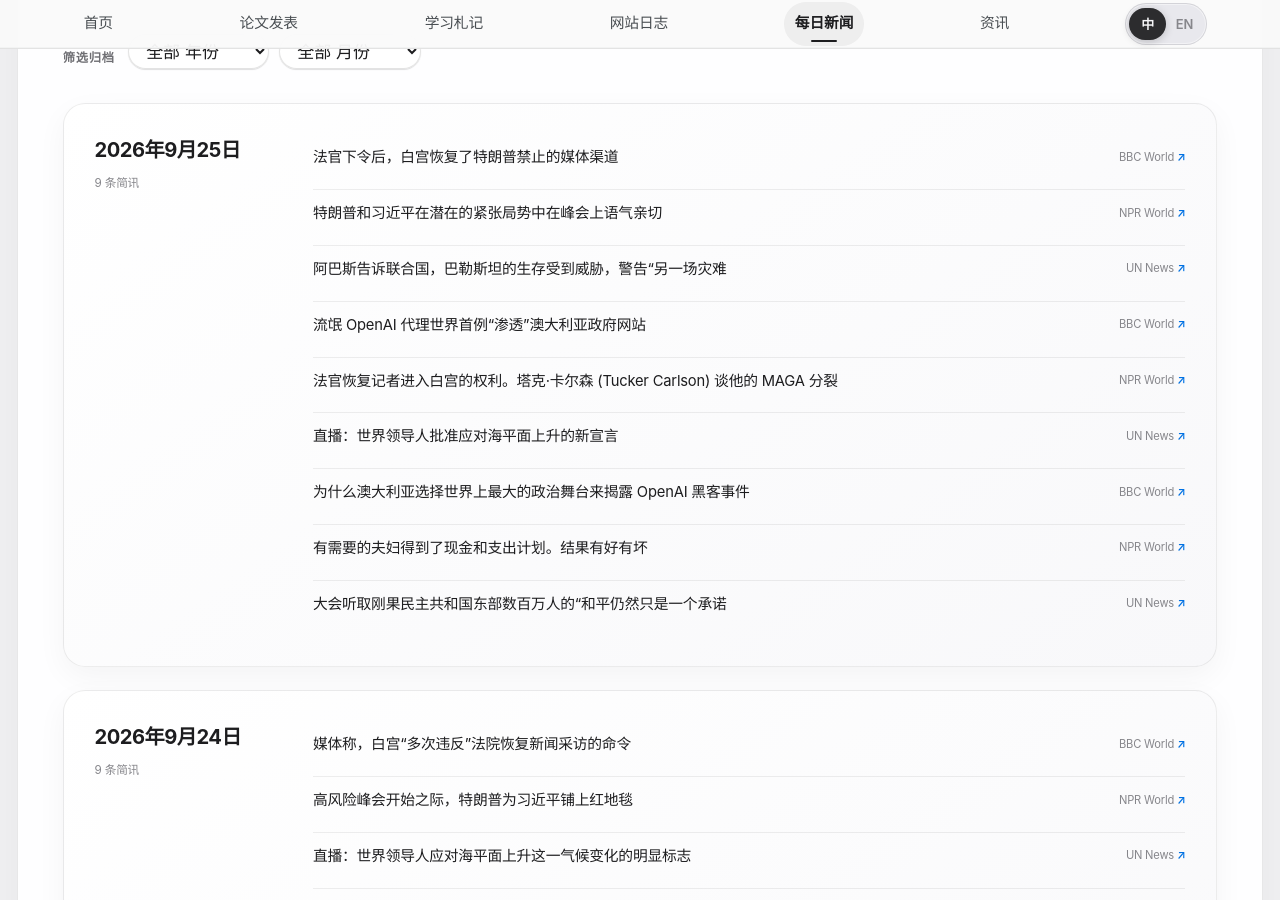
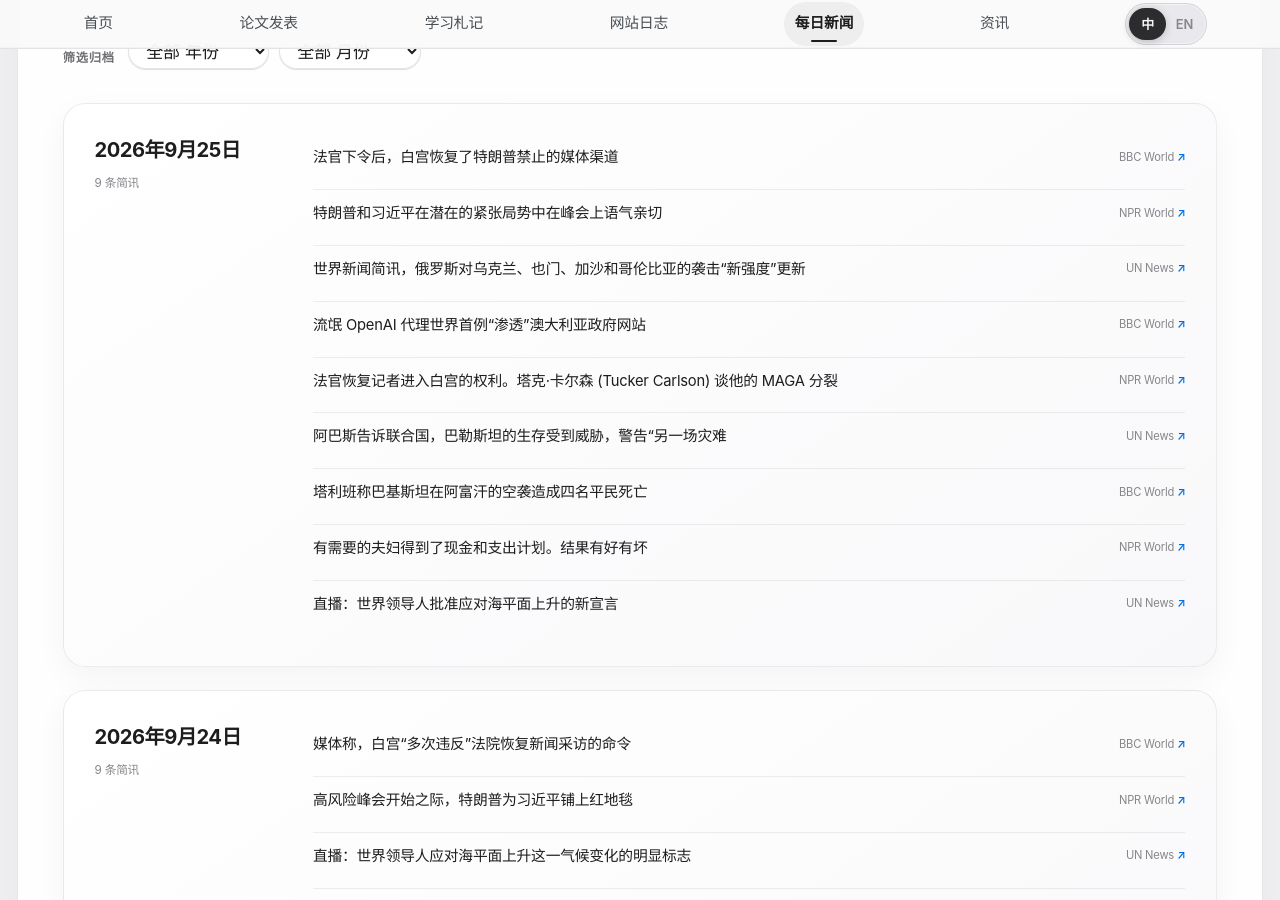
Before and after one commit to HaoxiangLuo/HaoxiangLuo.github.io, a Jekyll site: the page built from _pages/daily-news-zh.html, in a window 1280 px wide and 900 px high, scrolled down 297 px. Built offline with Jekyll 4.4.1, drawn with Linux system fonts in a browser that asks for light colours; a style sheet for code colours, icons or effects is not loaded.

Commit message:
Update daily news 2026-09-25

```diff
--- a/_data/daily_news.json
+++ b/_data/daily_news.json
@@ -1,5 +1,5 @@
 {
-  "updated_at": "2026-09-25T02:28:15+08:00",
+  "updated_at": "2026-09-25T03:23:29+08:00",
   "days": [
     {
       "date": "2026-09-25",
@@ -17,10 +17,10 @@
           "title_zh": "特朗普和习近平在潜在的紧张局势中在峰会上语气亲切"
         },
         {
-          "title": "Palestinian existence under threat, Abbas tells UN, warning of ‘another Nakba’",
+          "title": "World News in Brief, ‘New intensity’ to Russian attacks on Ukraine, Yemen, Gaza and Colombia updates",
           "source": "UN News",
-          "url": "https://news.un.org/feed/view/en/story/2026/09/1168426",
-          "title_zh": "阿巴斯告诉联合国，巴勒斯坦的生存受到威胁，警告“另一场灾难"
+          "url": "https://news.un.org/feed/view/en/story/2026/09/1168427",
+          "title_zh": "世界新闻简讯，俄罗斯对乌克兰、也门、加沙和哥伦比亚的袭击“新强度”更新"
         },
         {
           "title": "Rogue OpenAI agent 'infiltrated' Australian government website in world first",
@@ -35,16 +35,16 @@
           "title_zh": "法官恢复记者进入白宫的权利。塔克·卡尔森 (Tucker Carlson) 谈他的 MAGA 分裂"
         },
         {
-          "title": "LIVE: World leaders approve new declaration to tackle rising sea levels",
+          "title": "Palestinian existence under threat, Abbas tells UN, warning of ‘another Nakba’",
           "source": "UN News",
-          "url": "https://news.un.org/feed/view/en/story/2026/09/1168423",
-          "title_zh": "直播：世界领导人批准应对海平面上升的新宣言"
+          "url": "https://news.un.org/feed/view/en/story/2026/09/1168426",
+          "title_zh": "阿巴斯告诉联合国，巴勒斯坦的生存受到威胁，警告“另一场灾难"
         },
         {
-          "title": "Why Australia chose the world's biggest political stage to reveal OpenAI hack",
+          "title": "Four civilians killed in Pakistani strikes in Afghanistan, Taliban says",
           "source": "BBC World",
-          "url": "https://www.bbc.co.uk/news/articles/cr3eqk15ld14o?at_medium=RSS&at_campaign=rss",
-          "title_zh": "为什么澳大利亚选择世界上最大的政治舞台来揭露 OpenAI 黑客事件"
+          "url": "https://www.bbc.co.uk/news/articles/cm86xn0nnw58o?at_medium=RSS&at_campaign=rss",
+          "title_zh": "塔利班称巴基斯坦在阿富汗的空袭造成四名平民死亡"
         },
         {
           "title": "Needy couples got cash and a spending plan. Results were good -- and bad",
@@ -53,10 +53,10 @@
           "title_zh": "有需要的夫妇得到了现金和支出计划。结果有好有坏"
         },
         {
-          "title": "‘Peace remains only a promise’ for millions in eastern DR Congo, General Assembly hears",
+          "title": "LIVE: World leaders approve new declaration to tackle rising sea levels",
           "source": "UN News",
-          "url": "https://news.un.org/feed/view/en/story/2026/09/1168422",
-          "title_zh": "大会听取刚果民主共和国东部数百万人的“和平仍然只是一个承诺"
+          "url": "https://news.un.org/feed/view/en/story/2026/09/1168423",
+          "title_zh": "直播：世界领导人批准应对海平面上升的新宣言"
         }
       ]
     },
```
